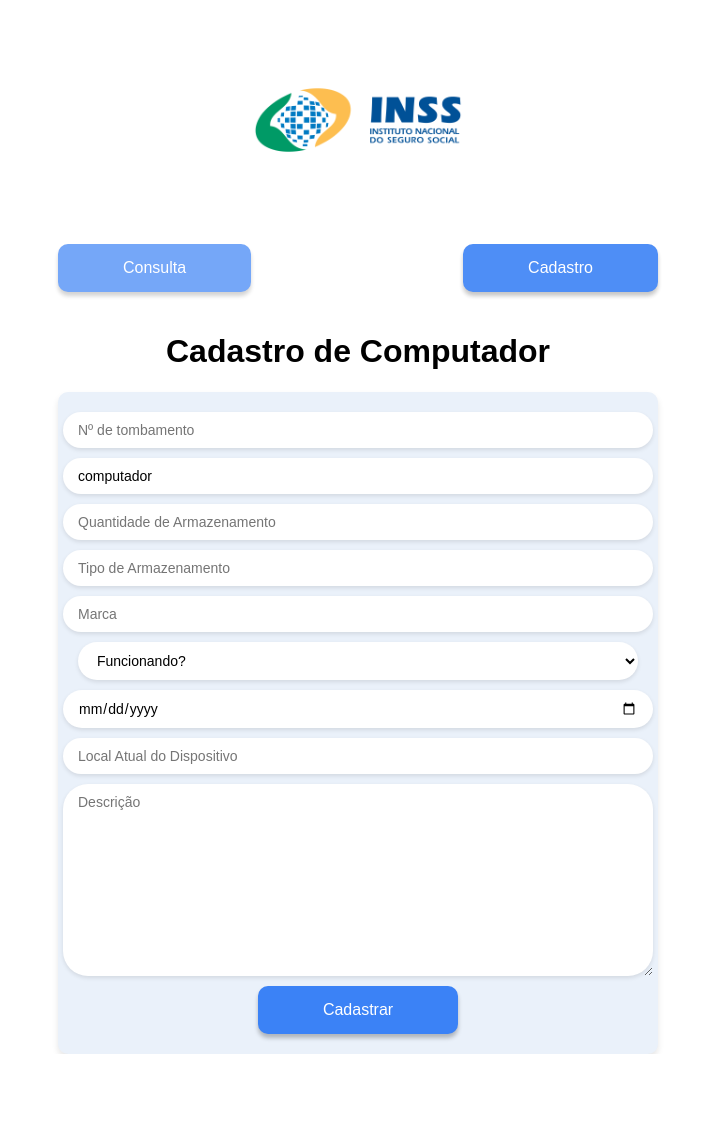
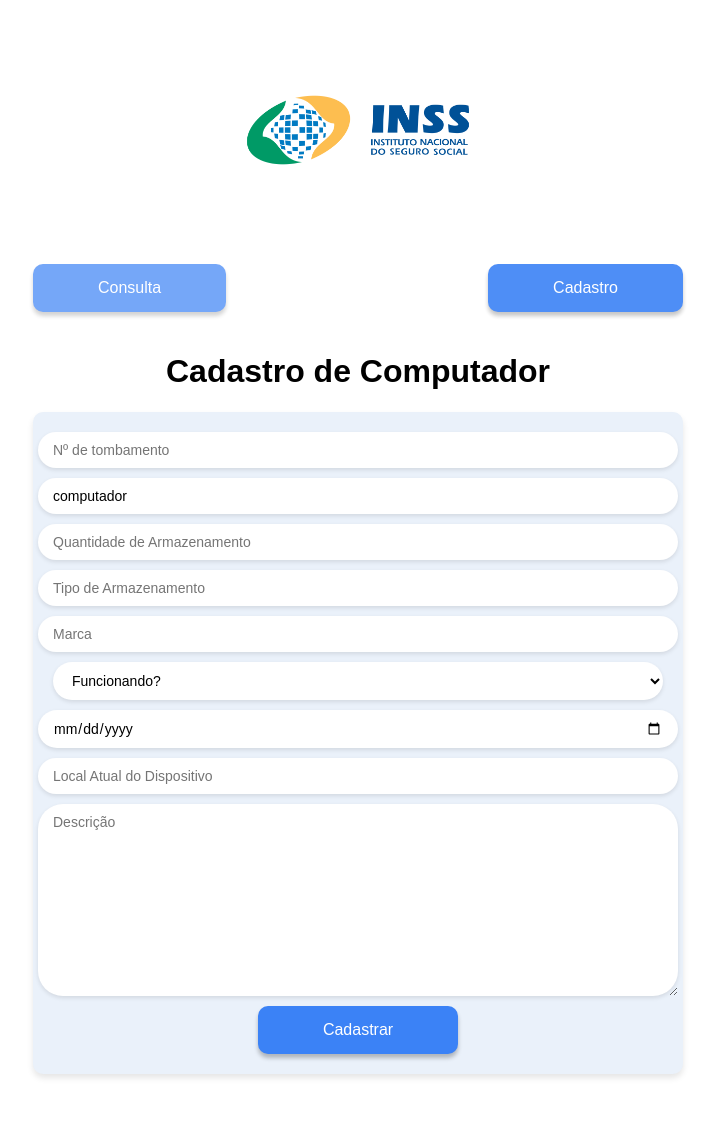
Before and after one commit to Kenjibercysec/S.I.N.G.E.D_INSS, a FastAPI app: page /cadpc in a window 1280 px wide. Shown: the whole page, without its empty margins (282-998 px from the left). Before the commit the page ends 1054 px from the top, so only its background shows below. Run offline with FastAPI, Linux system fonts and the light colour scheme.

Commit message:
fix style

```diff
--- a/static/style.css
+++ b/static/style.css
@@ -9,7 +9,7 @@
 }
 
 .container {
-    width: 600px;
+    width: 650px;
     text-align: center;
     display: flex;
     flex-direction: column;
@@ -120,6 +120,7 @@
     flex-direction: column;
     gap: 15px;
     box-shadow: 0px 4px 6px rgba(0, 0, 0, 0.1);
+    margin-bottom: 70px;
 }
 
 .form-group {
@@ -158,6 +159,7 @@
     cursor: pointer;
 
 }
+
 
 
 .info-box {
```
